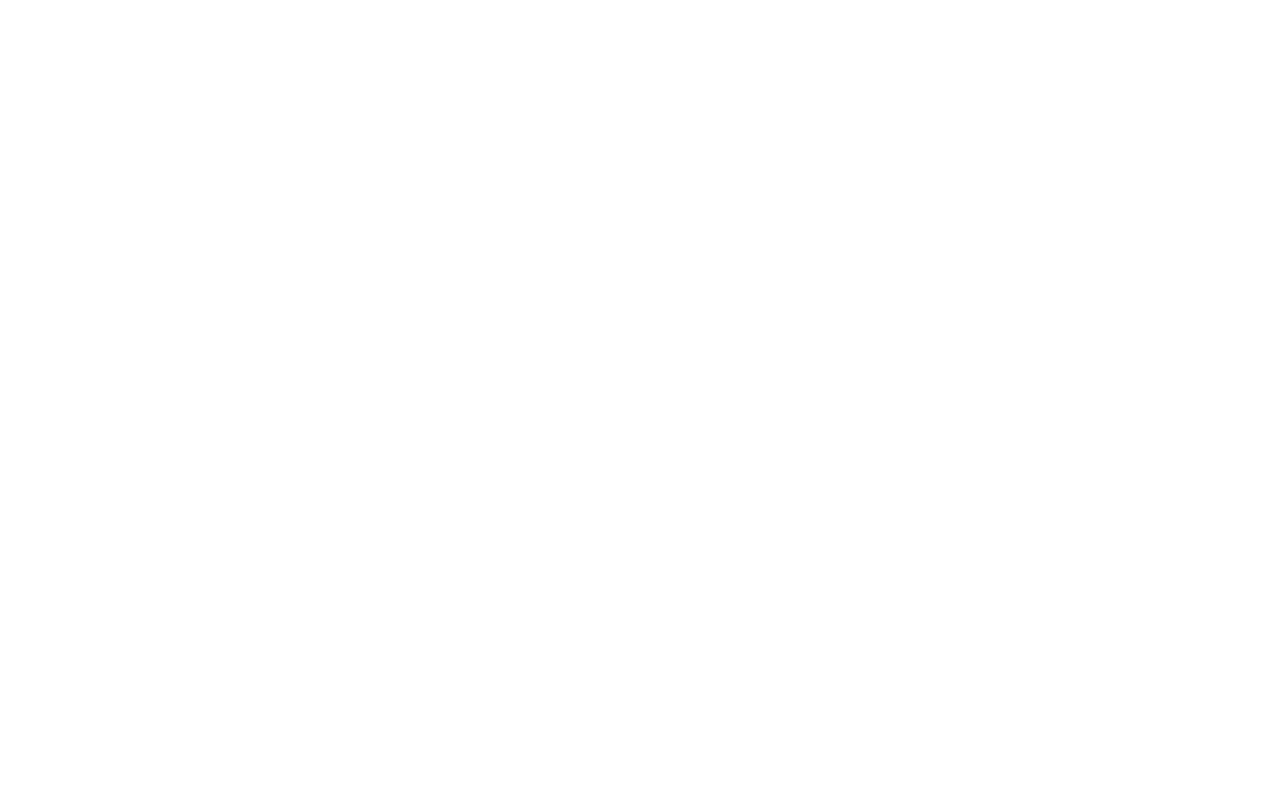
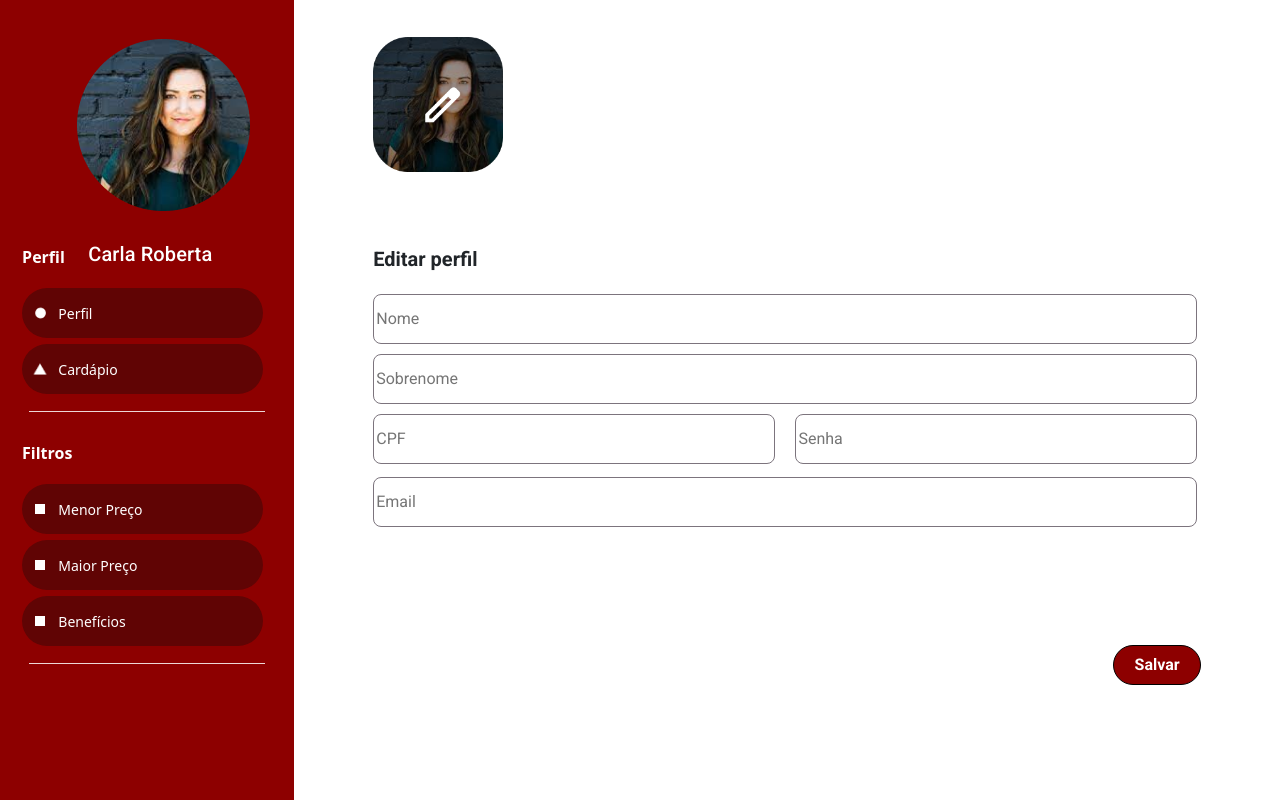
Before and after one commit to meuMenuPI/site-institucional, a React (Create React App) app in the folder projeto-meu-menu/: page /usuario-perfil in a window 1280 px wide. Before the commit this address had no page. Built offline with nearby package versions, Linux system fonts and the light colour scheme.

Commit message:
tela de usuario logado finalzada e alterações de componentes

```diff
--- /dev/null
+++ b/projeto-meu-menu/src/components/UsuarioLogadoComponents/BoxInputsUsuario.jsx
@@ -0,0 +1,22 @@
+import React from 'react'
+import Input from '../restauranteLogadoComponents/Input'
+import DivInputHalfUser from '../UsuarioLogadoComponents/DivInputHalfUser'
+
+function BoxInputs() {
+    return (
+
+        <>
+
+            <div className="div_box_inputs">
+                <Input nome="Nome" />
+                <Input nome="Sobrenome" />
+                <DivInputHalfUser />
+                <Input nome="Email" />
+            </div>
+
+        </>
+
+    )
+}
+
+export default BoxInputs
--- /dev/null
+++ b/projeto-meu-menu/src/components/UsuarioLogadoComponents/DivInputHalfUser.jsx
@@ -0,0 +1,25 @@
+import React from 'react'
+import InputHalf from '../restauranteLogadoComponents/InputHalf'
+
+function DivInputHalfUser() {
+  return (
+
+    <>
+
+      <div className="div_input_half_User">
+
+      <div className="div_left_input_half">
+          <InputHalf nome="CPF" />
+        </div>
+        <div className="div_right_input_half">
+          <InputHalf nome="Senha" />
+        </div>
+
+      </div>
+
+    </>
+
+  )
+}
+
+export default DivInputHalfUser
--- /dev/null
+++ b/projeto-meu-menu/src/components/UsuarioLogadoComponents/MenuLeftUsuario.jsx
@@ -0,0 +1,36 @@
+import React from 'react'
+import ImgProfile from '../../assets/images/imgPessoa.png'
+import Section from '../restauranteLogadoComponents/Section'
+import LineSection from '../restauranteLogadoComponents/LineSection';
+import HeaderSection from '../restauranteLogadoComponents/HeaderSection';
+import IconCircle from '../../assets/images/IconCircle.png'
+import IconTriangle from '../../assets/images/IconTriangle.png'
+import IconBox from '../../assets/images/IconBox.png'
+
+function MenuLeftUsuario() {
+    return (
+        <>
+            <div className="container_menu_left">
+            <div className="div_left_header_perfil">
+                        <img src={ImgProfile} id="img_perfil_pessoa" alt="Imagem do perfil" />
+                        <p className='Name'> Carla Roberta </p>
+                    </div>
+
+                <div className='sections'>
+                    <HeaderSection text='Perfil' />
+                    <Section img={IconCircle} text="Perfil" height={22} />
+                    <Section img={IconTriangle} text="Cardápio" height={22} />
+                    <LineSection />
+                    <HeaderSection text='Filtros' />
+                    <Section img={IconBox} text="Menor Preço" height={10} />
+                    <Section img={IconBox} text="Maior Preço" height={10} />
+                    <Section img={IconBox} text="Benefícios" height={10} />
+                    <LineSection />
+
+                </div>
+            </div>
+        </>
+    )
+};
+
+export default MenuLeftUsuario;
--- /dev/null
+++ b/projeto-meu-menu/src/components/UsuarioLogadoComponents/SideEditionProfileUser.jsx
@@ -0,0 +1,28 @@
+import React from 'react'
+import ImgProfileEdicao from '../../assets/images/edicaous.png'
+import TextEditionProfile from '../restauranteLogadoComponents/TextEditionProfile';
+import BoxInputsUsuario  from '../UsuarioLogadoComponents/BoxInputsUsuario';
+import ButtonSave from '../restauranteLogadoComponents/ButtonSave';
+
+function SideEditionProfileUser() {
+    return (
+
+        <>
+
+            <div className="div_all_perfil">
+                <div className="div_image_header_perfil">
+                    <div className="div_left_header_perfil">
+                        <img src={ImgProfileEdicao } id="img_perfil_big" alt="Imagem do perfil" />
+                    </div>
+                </div>
+                <TextEditionProfile />
+                <BoxInputsUsuario />
+                <ButtonSave />
+            </div>
+
+        </>
+
+    )
+}
+
+export default SideEditionProfileUser;
--- a/projeto-meu-menu/src/pages/DashBoard/DashBoard.jsx
+++ b/projeto-meu-menu/src/pages/DashBoard/DashBoard.jsx
@@ -63,7 +63,7 @@
 
                 <h1 class="titulo"> DashBoard </h1>
 
-                <p>Média de estrela</p>
+                <p class="mediaStar">Média de estrela</p>
 
                 <div class="star-avaliacao">
 
--- a/projeto-meu-menu/src/pages/DashBoard/style.css
+++ b/projeto-meu-menu/src/pages/DashBoard/style.css
@@ -63,7 +63,7 @@
     color: #000000;
 }
 
-p {
+.mediaStar {
     position: absolute;
     width: 168.05px;
     height: 23.87px;
--- a/projeto-meu-menu/src/pages/RestauranteLogado/style.css
+++ b/projeto-meu-menu/src/pages/RestauranteLogado/style.css
@@ -267,32 +267,30 @@
 
 .div_box_inputs {
     height: 50%;
-    width: 84%;
+    width: 100%;
     margin-left: 8%;
 }
 
 #id_input {
-    /* margin-top: 5px;
-    margin-bottom: 5px;
-    padding: 0;
-    height: 40px;
-    width: 99.5%;
-    border-radius: 4px;
-    border-color: #7c747d;
-    background-color: #FFF;
-    border-style: solid; */
 
     background-color: #FFFF;
     margin-bottom: 10px;
     border: 1.5px solid #7c747d;
     text-align: left;
-    height: 35px;
+    height: 50px;
     width: 99.5%;
     border-radius: 8px;
 }
 
-.div_input_half{
-    height: 90px;;
+.div_left_input_half {
+    height: 50px;
+
+}
+
+
+
+.div_input_half {
+    height: 108px;
     width: 100%;
     display: flex;
     justify-content: center;
@@ -300,12 +298,12 @@
     margin-bottom: 10px;
 }
 
-.div_left_input_half{
+.div_left_input_half {
     height: 100%;
     width: 49%;
 }
 
-.div_right_input_half{
+.div_right_input_half {
     height: 100%;
     width: 49%;
     margin-left: 2%;
@@ -327,13 +325,13 @@
     margin-bottom: 10px;
     border: 1.5px solid #7c747d;
     text-align: left;
-    height: 35px;
+    height: 50px;
     width: 99%;
     border-radius: 8px;
 }
 
-.div_button_save{
-    height: 10%;
+.div_button_save {
+    height: 30%;
     width: 84%;
     margin-left: 8%;
     margin-top: 1.2%;
@@ -342,9 +340,9 @@
     justify-content: end;
 }
 
-#id_button_save{
-    height: 29px;
-    width: 73px;
+#id_button_save {
+    width: 88px;
+    height: 40px;
     border-radius: 100px;
     cursor: pointer;
     border-color: black;
--- /dev/null
+++ b/projeto-meu-menu/src/pages/UsuarioLogado/Style.css
@@ -0,0 +1,60 @@
+.all {
+    height: 100vh;
+    width: 100%;
+    display: flex;
+}
+
+.header_section {
+    height: 10%;
+    width: 100%;
+    justify-content: center;
+    display: flex;
+    align-items: center;
+}
+
+.div_left_header_perfil {
+    height: 27%;
+    margin-top: 4.5%;
+    width: 50%;
+}
+
+#img_perfil_pessoa {
+    position: absolute;
+    width: 173px;
+    height: 172px;
+    left: 26%;
+    top: 39px;
+}
+
+.Name {
+    position: absolute;
+    width: 124px;
+    height: 20px;
+    left: 30%;
+    top: 244px;
+    font-family: 'Roboto';
+    font-style: normal;
+    font-weight: 500;
+    font-size: 20px;
+    line-height: 20px;
+    display: flex;
+    align-items: center;
+    text-align: center;
+    letter-spacing: 0.1px;
+    color: #FFFFFF;
+}
+
+.div_input_half_User{
+    height: 53px;
+    width: 100%;
+    display: flex;
+    justify-content: center;
+    align-items: center;
+    margin-bottom: 10px;
+}
+
+.div_box_inputs {
+    height: 30%;
+    width: 84%;
+    margin-left: 8%;
+}
--- /dev/null
+++ b/projeto-meu-menu/src/pages/UsuarioLogado/UsuarioPerfil.jsx
@@ -0,0 +1,20 @@
+import React from 'react'
+import '../UsuarioLogado/Style.css'
+import MenuLeftUsuario from '../../components/UsuarioLogadoComponents/MenuLeftUsuario';
+import SideEditionProfileUser from '../../components/UsuarioLogadoComponents/SideEditionProfileUser'
+
+function UsuarioPerfil() {
+    return (
+        <>
+
+    <div className="all">
+            <MenuLeftUsuario />
+            <SideEditionProfileUser />
+
+        </div>
+
+        </>
+    )
+};
+
+export default UsuarioPerfil;
--- a/projeto-meu-menu/src/routers/router.js
+++ b/projeto-meu-menu/src/routers/router.js
@@ -12,6 +12,7 @@
 
 import Dashboard  from "../pages/DashBoard/DashBoard";
 import RestaurantePagina from "../pages/RestaurantePagina/RestaurantePagina";
+import UsuarioPerfil from "../pages/UsuarioLogado/UsuarioPerfil";
 
 export default function Routers() {
 
@@ -31,6 +32,7 @@
                 <Route path="/restaurante-cardapio" element={<RestauranteCardapioEdition />}/>
                 <Route path="/dashboard" element={<Dashboard />}/>
                 <Route path="/restaurante-pagina" element={<RestaurantePagina />}/>
+                <Route path="/usuario-perfil" element={<UsuarioPerfil />}/>
 
             </Routes>
         </Router>
```
Also changed, not shown: projeto-meu-menu/src/assets/images/edicaous.png (added), projeto-meu-menu/src/assets/images/imgPessoa.png (added).
